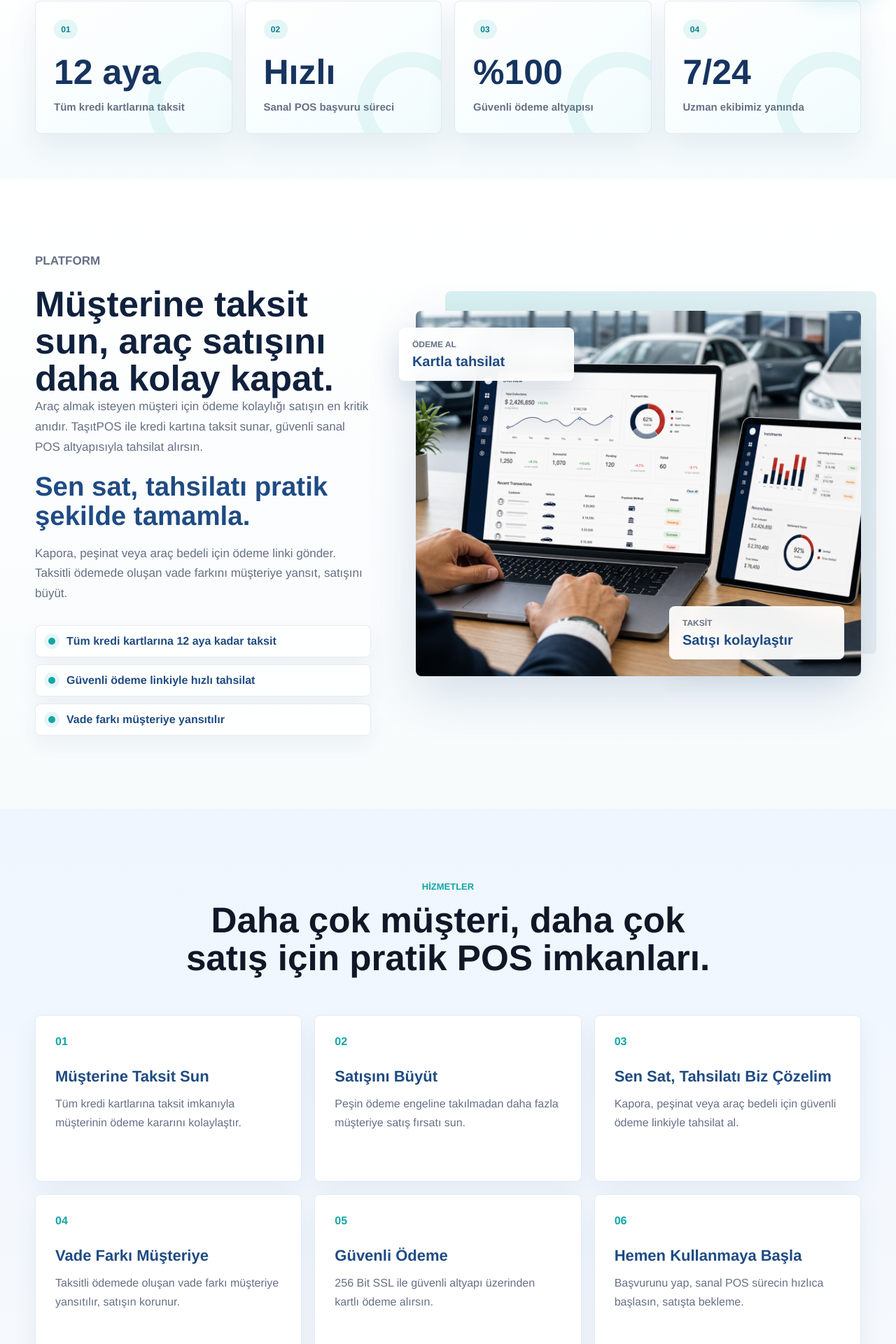
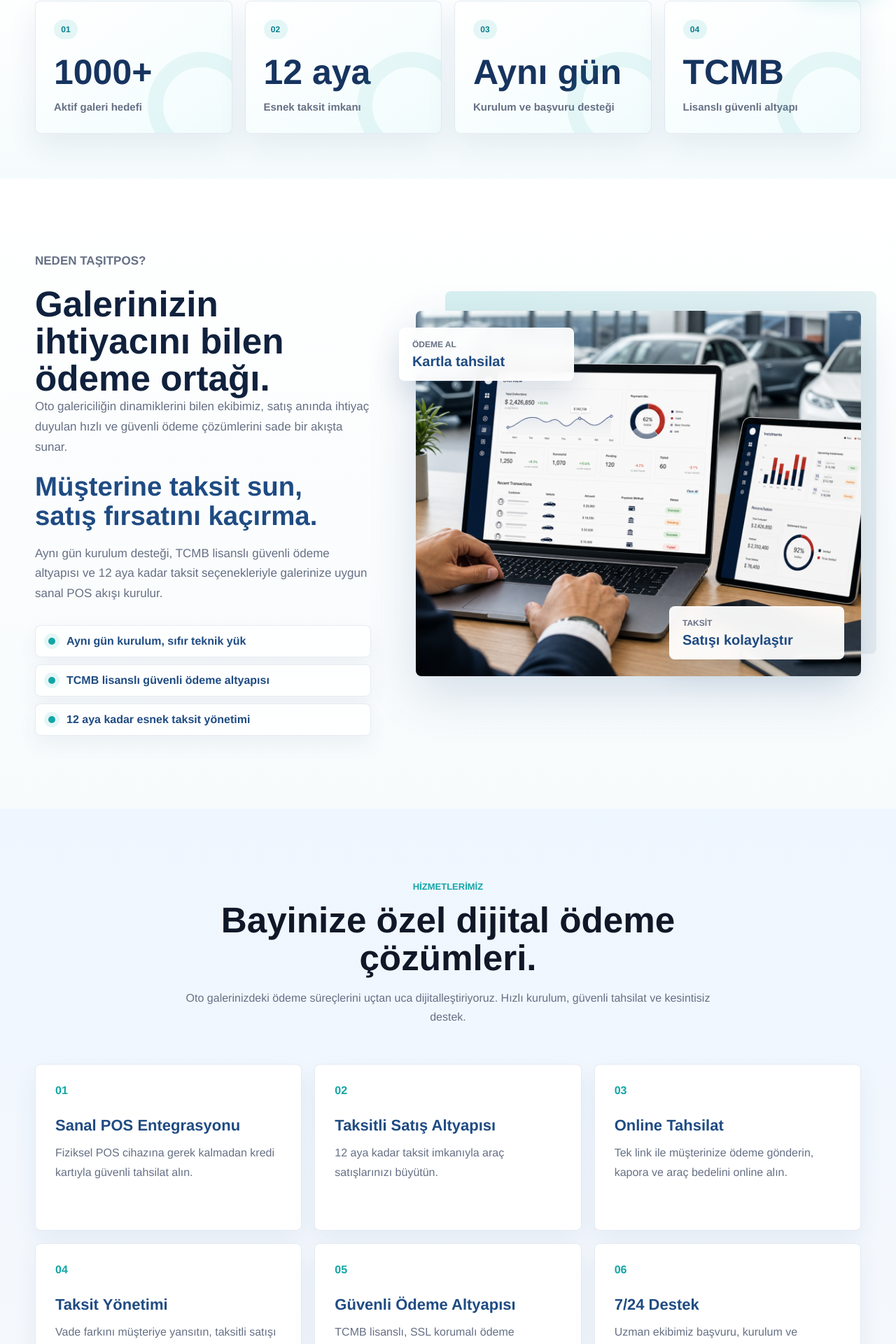
Before and after one commit to eliffvural/tasitPOS, a Next.js app: page / in a window 1280 px wide. Shown: the part 794-2714 px from the top of the page at 70% size. Built offline with nearby package versions, Linux system fonts and the light colour scheme.

Commit message:
Match Tasital page copy structure

```diff
--- a/app/iletisim/page.jsx
+++ b/app/iletisim/page.jsx
@@ -33,7 +33,7 @@ const mapSrcDoc = `
 export const metadata = {
   title: "İletişim",
   description:
-    "TaşıtPOS sanal POS başvurusu, kart taksit ve galeri ödeme çözümleri iletişim bilgileri.",
+    "TaşıtPOS ile iletişime geçin; sanal POS kurulumu, destek veya iş birliği talepleriniz için bize ulaşın.",
 };
 
 export default function ContactPage() {
@@ -41,8 +41,8 @@ export default function ContactPage() {
     <SiteFrame>
       <PageIntro
         eyebrow="İletişim"
-        title="Hemen başla, müşterine taksit sun."
-        text="Sanal POS, kredi kartına taksit ve ödeme linki için ekibimizle hemen görüş."
+        title="Bizimle iletişime geçin."
+        text="Sanal POS kurulumu, teknik destek veya iş birliği talepleriniz için formu doldurun ya da bizi arayın."
       />
 
       <section className="section">
--- a/app/page.jsx
+++ b/app/page.jsx
@@ -20,11 +20,11 @@ export default function Home() {
         />
         <div className="hero-overlay" />
         <div className="container hero-content">
-          <p className="eyebrow light">Galericiler için güvenli sanal POS çözümleri</p>
+          <p className="eyebrow light">Oto galerilere özel sanal POS çözümleri</p>
           <h1>TaşıtPOS</h1>
           <p>
-            Müşterine taksit sun, satışını büyüt. Sen sat, güvenli kartlı
-            tahsilatı TaşıtPOS ile kolayca çöz.
+            Oto galeriniz için güvenli ve hızlı sanal POS çözümleri. Taksitli
+            araç satışı yapın, müşterinize ödeme kolaylığı sunun.
           </p>
           <div className="hero-actions">
             <a className="btn btn-primary" href={brand.registerUrl} target="_blank" rel="noreferrer">
@@ -47,23 +47,23 @@ export default function Home() {
         <div className="container">
           <div className="platform-grid">
             <div className="copy-stack platform-copy">
-              <p className="eyebrow">Platform</p>
-              <h2>Müşterine taksit sun, araç satışını daha kolay kapat.</h2>
+              <p className="eyebrow">Neden TaşıtPOS?</p>
+              <h2>Galerinizin ihtiyacını bilen ödeme ortağı.</h2>
               <p>
-                Araç almak isteyen müşteri için ödeme kolaylığı satışın en
-                kritik anıdır. TaşıtPOS ile kredi kartına taksit sunar, güvenli
-                sanal POS altyapısıyla tahsilat alırsın.
+                Oto galericiliğin dinamiklerini bilen ekibimiz, satış anında
+                ihtiyaç duyulan hızlı ve güvenli ödeme çözümlerini sade bir
+                akışta sunar.
               </p>
-              <h3>Sen sat, tahsilatı pratik şekilde tamamla.</h3>
+              <h3>Müşterine taksit sun, satış fırsatını kaçırma.</h3>
               <p>
-                Kapora, peşinat veya araç bedeli için ödeme linki gönder.
-                Taksitli ödemede oluşan vade farkını müşteriye yansıt, satışını
-                büyüt.
+                Aynı gün kurulum desteği, TCMB lisanslı güvenli ödeme altyapısı
+                ve 12 aya kadar taksit seçenekleriyle galerinize uygun sanal
+                POS akışı kurulur.
               </p>
               <div className="platform-points">
-                <span>Tüm kredi kartlarına 12 aya kadar taksit</span>
-                <span>Güvenli ödeme linkiyle hızlı tahsilat</span>
-                <span>Vade farkı müşteriye yansıtılır</span>
+                <span>Aynı gün kurulum, sıfır teknik yük</span>
+                <span>TCMB lisanslı güvenli ödeme altyapısı</span>
+                <span>12 aya kadar esnek taksit yönetimi</span>
               </div>
             </div>
 
@@ -89,8 +89,9 @@ export default function Home() {
       <section className="section soft">
         <div className="container">
           <SectionHeader
-            eyebrow="Hizmetler"
-            title="Daha çok müşteri, daha çok satış için pratik POS imkanları."
+            eyebrow="Hizmetlerimiz"
+            title="Bayinize özel dijital ödeme çözümleri."
+            text="Oto galerinizdeki ödeme süreçlerini uçtan uca dijitalleştiriyoruz. Hızlı kurulum, güvenli tahsilat ve kesintisiz destek."
           />
           <ServiceGrid />
         </div>
@@ -101,9 +102,9 @@ export default function Home() {
           <div className="dark-grid">
             <SectionHeader
               align="left"
-              eyebrow="Kurulum"
-              title="Hemen başla, kısa sürede tahsilat almaya başla."
-              text="Başvuru süreci sade ilerler. Sanal POS altyapın hazırlanır, müşterine taksit sunar ve güvenli ödeme alırsın."
+              eyebrow="Nasıl Çalışır?"
+              title="Başvurudan tahsilata kadar sade bir süreç."
+              text="Galeriniz başvurusunu tamamlar, sanal POS altyapısı hazırlanır ve müşterinize kredi kartıyla ödeme alternatifi sunulur."
             />
             <ProcessList />
           </div>
@@ -113,8 +114,8 @@ export default function Home() {
       <section className="section">
         <div className="container">
           <SectionHeader
-            eyebrow="Bayi Deneyimleri"
-            title="Taksit imkanı satış konuşmasını güçlendirir."
+            eyebrow="Müşteri Yorumları"
+            title="Galeriler TaşıtPOS ile tahsilat süreçlerini kolaylaştırıyor."
           />
           <div className="testimonial-grid">
             {testimonials.map((item) => (
--- a/app/site-data.js
+++ b/app/site-data.js
@@ -23,51 +23,51 @@ export const navigation = [
 ];
 
 export const stats = [
-  { value: "12 aya", label: "Tüm kredi kartlarına taksit" },
-  { value: "Hızlı", label: "Sanal POS başvuru süreci" },
-  { value: "%100", label: "Güvenli ödeme altyapısı" },
-  { value: "7/24", label: "Uzman ekibimiz yanında" },
+  { value: "1000+", label: "Aktif galeri hedefi" },
+  { value: "12 aya", label: "Esnek taksit imkanı" },
+  { value: "Aynı gün", label: "Kurulum ve başvuru desteği" },
+  { value: "TCMB", label: "Lisanslı güvenli altyapı" },
 ];
 
 export const services = [
   {
-    title: "Müşterine Taksit Sun",
-    text: "Tüm kredi kartlarına taksit imkanıyla müşterinin ödeme kararını kolaylaştır.",
+    title: "Sanal POS Entegrasyonu",
+    text: "Fiziksel POS cihazına gerek kalmadan kredi kartıyla güvenli tahsilat alın.",
   },
   {
-    title: "Satışını Büyüt",
-    text: "Peşin ödeme engeline takılmadan daha fazla müşteriye satış fırsatı sun.",
+    title: "Taksitli Satış Altyapısı",
+    text: "12 aya kadar taksit imkanıyla araç satışlarınızı büyütün.",
   },
   {
-    title: "Sen Sat, Tahsilatı Biz Çözelim",
-    text: "Kapora, peşinat veya araç bedeli için güvenli ödeme linkiyle tahsilat al.",
+    title: "Online Tahsilat",
+    text: "Tek link ile müşterinize ödeme gönderin, kapora ve araç bedelini online alın.",
   },
   {
-    title: "Vade Farkı Müşteriye",
-    text: "Taksitli ödemede oluşan vade farkı müşteriye yansıtılır, satışın korunur.",
+    title: "Taksit Yönetimi",
+    text: "Vade farkını müşteriye yansıtın, taksitli satışı daha net yönetin.",
   },
   {
-    title: "Güvenli Ödeme",
-    text: "256 Bit SSL ile güvenli altyapı üzerinden kartlı ödeme alırsın.",
+    title: "Güvenli Ödeme Altyapısı",
+    text: "TCMB lisanslı, SSL korumalı ödeme altyapısıyla güven verin.",
   },
   {
-    title: "Hemen Kullanmaya Başla",
-    text: "Başvurunu yap, sanal POS sürecin hızlıca başlasın, satışta bekleme.",
+    title: "7/24 Destek",
+    text: "Uzman ekibimiz başvuru, kurulum ve kullanım sürecinde yanınızdadır.",
   },
 ];
 
 export const processSteps = [
   {
-    title: "Hemen başvur",
-    text: "Galeri bilgilerini paylaş, sanal POS başvuru sürecin hızlıca başlasın.",
+    title: "Başvurunuzu alın",
+    text: "Galeri bilgilerinizi paylaşın, sanal POS başvuru sürecinizi başlatalım.",
   },
   {
-    title: "Taksit seçeneklerin açılsın",
-    text: "Kredi kartına taksit ve ödeme linki altyapısı satış akışına hazır hale gelsin.",
+    title: "Kurulumu tamamlayın",
+    text: "Ödeme altyapınız hazırlanır, taksit ve ödeme linki seçenekleri açılır.",
   },
   {
-    title: "Ödeme al",
-    text: "Müşterine taksit sun, ödeme linkini gönder, tahsilatı güvenle tamamla.",
+    title: "Tahsilata başlayın",
+    text: "Müşterinize taksit sunun, ödeme linki gönderin ve güvenli tahsilat alın.",
   },
 ];
 
```
Also changed, not shown: app/hakkimizda/page.jsx (+11 -11 lines), app/hizmetlerimiz/page.jsx (+11 -12 lines), app/referanslar/page.jsx (+6 -6 lines).
